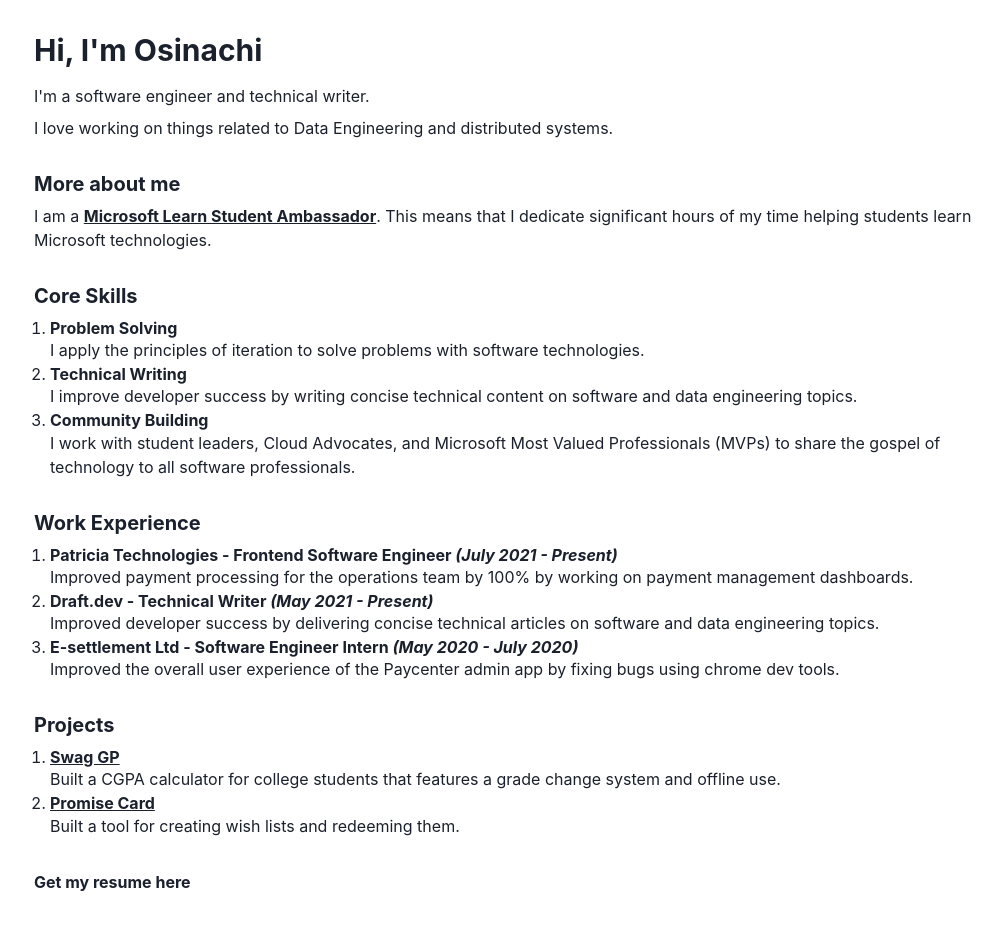
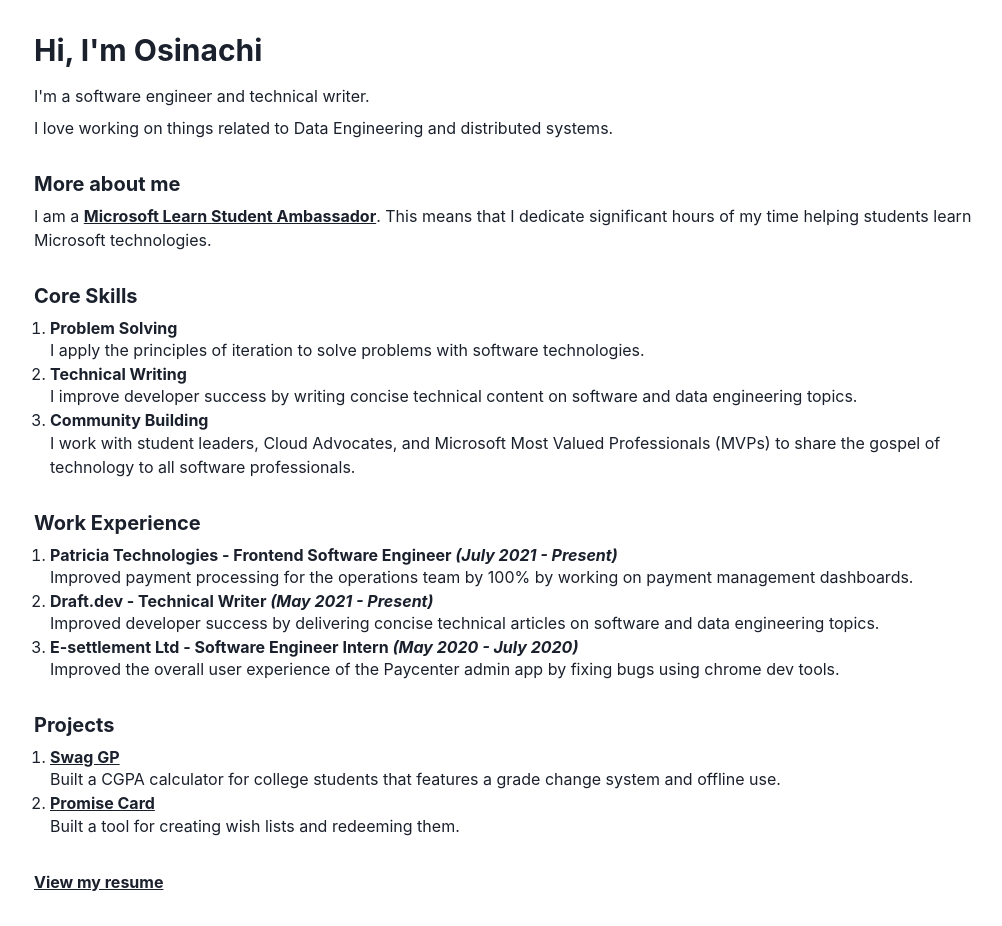
Before and after one commit to vicradon/portfolio-website, a Next.js app: page / in a window 1280 px wide. Shown: the whole page, without its empty margins (110-1112 px from the left). Built offline with nearby package versions, Linux system fonts and the light colour scheme.

Commit message:
chore: update resume link

```diff
--- a/pages/index.tsx
+++ b/pages/index.tsx
@@ -179,8 +179,9 @@
             fontWeight={"bold"}
             rel={"norefer"}
             target={"_blank"}
+            textDecoration={"underline"}
           >
-            Get my resume here
+            View my resume
           </Link>
         </Box>
       </Box>
```
